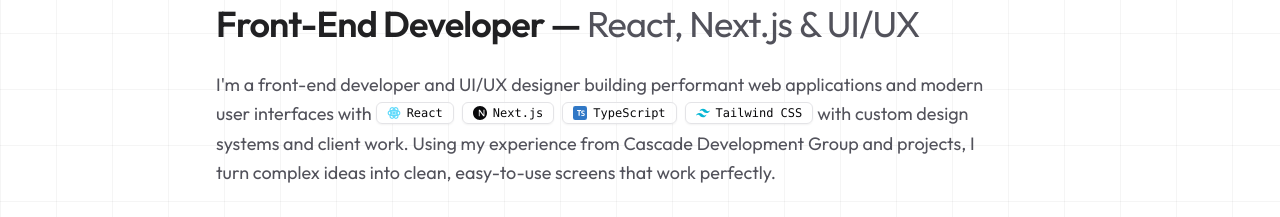
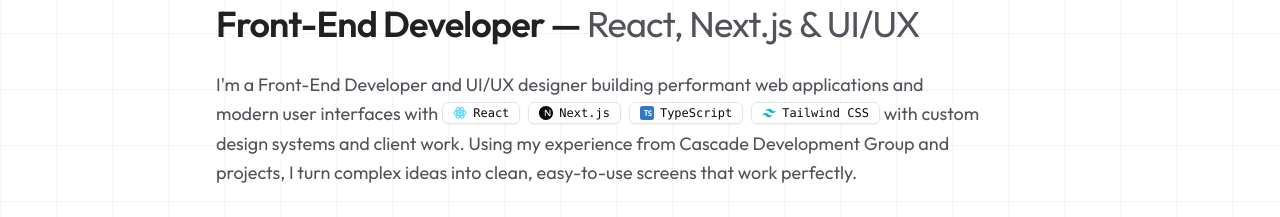
Before and after one commit to Alexander-Tolosa/E-Portfolio, a Next.js app: page / in a window 1280 px wide. Shown: the part 303-520 px from the top of the page. Built offline with nearby package versions, Linux system fonts and the light colour scheme; no server answers.

Commit message:
Change about

```diff
--- a/src/sections/Hero.tsx
+++ b/src/sections/Hero.tsx
@@ -141,7 +141,7 @@ export function Hero() {
             variants={itemVariants}
             className="text-base sm:text-lg text-brand-text-muted leading-relaxed mb-8 max-w-3xl font-normal select-text cursor-text"
           >
-            I&apos;m a front-end developer and UI/UX designer building performant web applications and modern user interfaces with
+            I&apos;m a Front-End Developer and UI/UX designer building performant web applications and modern user interfaces with
             <TechBadge name="React" />
             <TechBadge name="Next.js" />
             <TechBadge name="TypeScript" />
```
